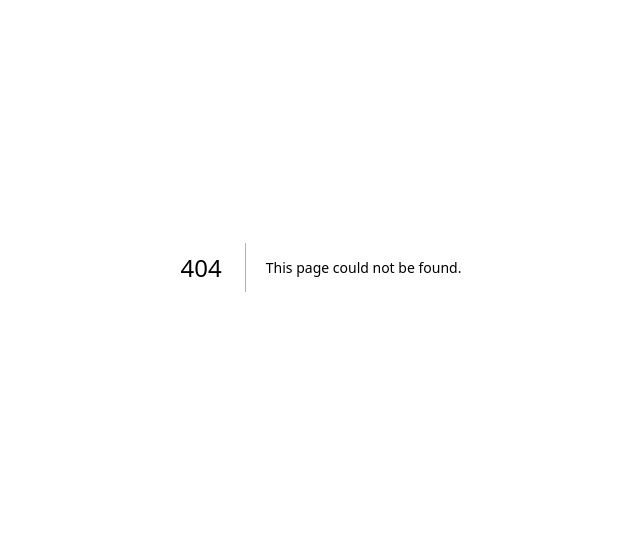
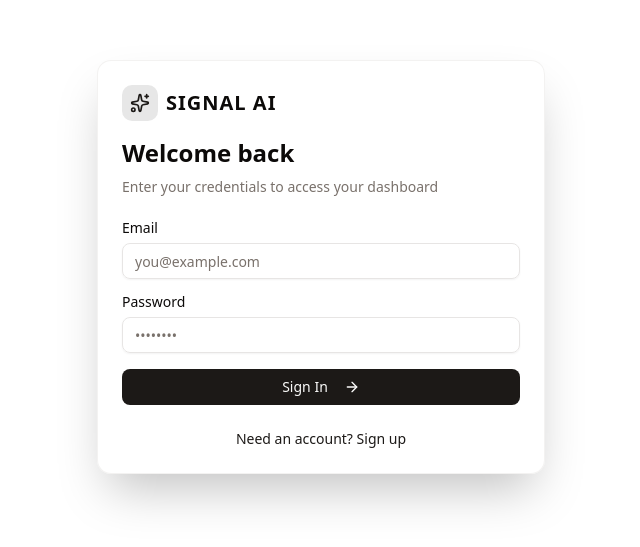
Before and after one commit to mrbannerbear/signal-ai, a Next.js app: page /auth in a window 1280 px wide. Before the commit this address had no page. Shown: the part 133-680 px from the top of the page, without its empty margins (319-959 px from the left). Built offline with nearby package versions, Linux system fonts and the light colour scheme.

Commit message:
fixed redirect bugs

```diff
--- a/app/(auth)/login/page.tsx
+++ /dev/null
@@ -1,24 +0,0 @@
-import { AuthCard } from "@/components/auth-card";
-import { signIn, signUp } from "@/app/(auth)/actions";
-
-export default function LoginPage() {
-  return (
-    <div className="relative flex min-h-dvh w-full items-center justify-center overflow-x-hidden bg-background px-4 py-12 sm:px-6 lg:px-8">
-      <div
-        className="absolute top-[-10%] -left-[-10%]
-                      w-48 h-48 sm:w-72 sm:h-72 lg:w-125 lg:h-125
-                      bg-purple-500/10 rounded-full blur-[80px] sm:blur-[128px] -z-10 animate-pulse"
-      />
-
-      {/* Bottom Right Blob */}
-      <div
-        className="absolute bottom-[-10%] -right-[-10%]
-                      w-48 h-48 sm:w-72 sm:h-72 lg:w-125 lg:h-125
-                      bg-blue-500/10 rounded-full blur-[80px] sm:blur-[128px] -z-10"
-      />
-      <div className="z-10 w-full flex justify-center">
-        <AuthCard initialMode="login" onSignIn={signIn} onSignUp={signUp} />
-      </div>
-    </div>
-  );
-}
--- a/app/(auth)/signup/page.tsx
+++ /dev/null
@@ -1,24 +0,0 @@
-import { AuthCard } from "@/components/auth-card";
-import { signIn, signUp } from "@/app/(auth)/actions";
-
-export default function SignupPage() {
-  return (
-    <div className="relative flex min-h-dvh w-full items-center justify-center overflow-x-hidden bg-background px-4 py-12 sm:px-6 lg:px-8">
-      <div
-        className="absolute top-[-10%] -left-[-10%]
-                      w-48 h-48 sm:w-72 sm:h-72 lg:w-125 lg:h-125
-                      bg-purple-500/10 rounded-full blur-[80px] sm:blur-[128px] -z-10 animate-pulse"
-      />
-
-      {/* Bottom Right Blob */}
-      <div
-        className="absolute bottom-[-10%] -right-[-10%]
-                      w-48 h-48 sm:w-72 sm:h-72 lg:w-125 lg:h-125
-                      bg-blue-500/10 rounded-full blur-[80px] sm:blur-[128px] -z-10"
-      />
-      <div className="z-10 w-full flex justify-center">
-        <AuthCard initialMode="login" onSignIn={signIn} onSignUp={signUp} />
-      </div>
-    </div>
-  );
-}
--- a/app/(auth)/actions.ts
+++ b/app/auth/actions.ts
@@ -2,6 +2,7 @@
 
 import { createClient } from "@/app/lib/supabase/server";
 import { LoginInput, loginSchema, SignupInput, signupSchema } from "@/app/schemas/auth.schema";
+import { revalidatePath } from "next/cache";
 
 const validateAuthData = (
   type: "login" | "signup",
@@ -38,7 +39,8 @@ export const signIn = async (data: LoginInput) => {
     const supabase = await createClient();
     const { error } = await supabase.auth.signInWithPassword({ email, password });
     if(error) return { error: error.message }
-    return { success: "Successfully signed in!" }
+    revalidatePath("/");
+    return { success: true, message: "Successfully signed in." }
 }
 
 export const signUp = async (data: SignupInput) => {
@@ -53,7 +55,11 @@ export const signUp = async (data: SignupInput) => {
     const { email, password } = validatedData;
 
     const supabase = await createClient();
-    const { error } = await supabase.auth.signUp({ email, password });
+    const { error } = await supabase.auth.signUp({ email, password,
+        options: {
+            emailRedirectTo: `${process.env.NEXT_PUBLIC_BASE_URL}/`,
+        }
+     });
     if(error) return { error: error.message }
-    return { success: "Successfully signed up! Please check your email to verify your account." }
+    return { success: true, message: "Please check your email to verify your account." }
 }
--- /dev/null
+++ b/app/auth/callback/route.ts
@@ -0,0 +1,30 @@
+import { createClient } from '@/app/lib/supabase/client'
+import { NextResponse } from 'next/server'
+
+export async function GET(request: Request) {
+  // The `/auth/callback` route is used by the Supabase auth flow to exchange
+  // a temporary code for a session.
+  const { searchParams, origin } = new URL(request.url)
+  const code = searchParams.get('code')
+
+  // 'next' is where we want to send the user after successful login
+  // Defaults to '/' if not provided
+  const next = searchParams.get('next') ?? '/dashboard'
+
+  if (code) {
+    const supabase = await createClient()
+
+    // Exchange the code for a session and store it in cookies
+    const { error } = await supabase.auth.exchangeCodeForSession(code)
+
+    if (!error) {
+      // If we're successful, redirect to the 'next' destination
+      // Using origin ensures we stay on the same domain
+      return NextResponse.redirect(`${origin}${next}`)
+    }
+  }
+
+  // If there's an error (e.g., code expired), redirect to an error page
+  // or the login page with a clear message
+  return NextResponse.redirect(`${origin}/login?error=auth-code-error`)
+}
--- /dev/null
+++ b/app/auth/page.tsx
@@ -0,0 +1,14 @@
+import { signIn, signUp } from "@/app/auth/actions";
+import AuthCard from "@/components/auth-card";
+
+export default function SignupPage() {
+  return (
+    <div className="relative flex min-h-dvh w-full items-center justify-center overflow-x-hidden bg-background px-4 py-12 sm:px-6 lg:px-8">
+      <div className="absolute top-[-10%] -left-[-10%] w-48 h-48 sm:w-72 sm:h-72 lg:w-125 lg:h-125 bg-purple-500/10 rounded-full blur-[80px] sm:blur-[128px] -z-10 animate-pulse" />
+      <div className="absolute bottom-[-10%] -right-[-10%] w-48 h-48 sm:w-72 sm:h-72 lg:w-125 lg:h-125 bg-blue-500/10 rounded-full blur-[80px] sm:blur-[128px] -z-10" />
+      <div className="z-10 w-full flex justify-center">
+        <AuthCard onSignIn={signIn} onSignUp={signUp} />
+      </div>
+    </div>
+  );
+}
--- a/components/auth-card.tsx
+++ b/components/auth-card.tsx
@@ -4,73 +4,145 @@ import { useState, useTransition } from "react";
 import { motion, AnimatePresence } from "framer-motion";
 import { useForm } from "react-hook-form";
 import { zodResolver } from "@hookform/resolvers/zod";
-import { Loader2, ArrowRight, Sparkles } from "lucide-react";
-import Link from "next/link";
-
-import { loginSchema, signupSchema, type LoginInput, type SignupInput } from "@/app/schemas/auth.schema";
+import { Loader2, ArrowRight, Sparkles, MailCheck } from "lucide-react";
+import {
+  loginSchema,
+  signupSchema,
+  type LoginInput,
+  type SignupInput,
+} from "@/app/schemas/auth.schema";
 import { Button } from "@/components/ui/button";
 import { Input } from "@/components/ui/input";
-import { Card, CardContent, CardDescription, CardHeader, CardTitle } from "@/components/ui/card";
-import { Form, FormControl, FormField, FormItem, FormLabel, FormMessage } from "@/components/ui/form";
+import {
+  Card,
+  CardContent,
+  CardDescription,
+  CardHeader,
+  CardTitle,
+} from "@/components/ui/card";
+import {
+  Form,
+  FormControl,
+  FormField,
+  FormItem,
+  FormLabel,
+  FormMessage,
+} from "@/components/ui/form";
+import { useRouter } from "next/navigation";
 
 interface AuthCardProps {
-  initialMode: "login" | "signup";
-  onSignIn: (values: LoginInput) => Promise<{ error?: string; success?: string }>;
-  onSignUp: (values: SignupInput) => Promise<{ error?: string; success?: string }>;
+  onSignIn: (
+    values: LoginInput,
+  ) => Promise<{ error?: string; success?: boolean }>;
+  onSignUp: (
+    values: SignupInput,
+  ) => Promise<{ error?: string; success?: boolean }>;
 }
 
-export function AuthCard({ initialMode, onSignIn, onSignUp }: AuthCardProps) {
-  const [mode, setMode] = useState<"login" | "signup">(initialMode);
+export default function AuthCard({ onSignIn, onSignUp }: AuthCardProps) {
+  const [mode, setMode] = useState<"login" | "signup">("login");
   const [isPending, startTransition] = useTransition();
-  const [status, setStatus] = useState<{ type: "error" | "success"; message: string } | null>(null);
+  const [isSuccess, setIsSuccess] = useState(false);
+  const [status, setStatus] = useState<{
+    type: "error" | "success";
+    message: string;
+  } | null>(null);
+  const router = useRouter();
 
-  const form = useForm<LoginInput & { confirmPassword?: string }>({
-    resolver: zodResolver(mode === "login" ? loginSchema : signupSchema),
-    defaultValues: { email: "", password: "", confirmPassword: "" },
+  const form = useForm<SignupInput>({
+    // eslint-disable-next-line @typescript-eslint/no-explicit-any
+    resolver: zodResolver(mode === "login" ? loginSchema : signupSchema) as any,
+    defaultValues: {
+      email: "",
+      password: "",
+      confirmPassword: "",
+    },
   });
 
-  const onSubmit = async (values: LoginInput & { confirmPassword?: string }) => {
+  const onSubmit = async (values: SignupInput) => {
     setStatus(null);
     startTransition(async () => {
-      const result = mode === "login"
-        ? await onSignIn(values as LoginInput)
-        : await onSignUp(values as SignupInput);
+      // Logic split based on mode
+      const result =
+        mode === "login"
+          ? await onSignIn({ email: values.email, password: values.password })
+          : await onSignUp(values);
+          console.log("AuthCard onSubmit result:", result);
 
       if (result?.error) {
         setStatus({ type: "error", message: result.error });
       } else if (result?.success) {
-        setStatus({ type: "success", message: result.success });
+        if (mode === "signup") {
+          setIsSuccess(true);
+        } else {
+          router.push("/");
+        }
       }
     });
   };
 
   return (
-    <motion.div
-      initial={{ opacity: 0, y: 20 }}
-      animate={{ opacity: 1, y: 0 }}
-      transition={{ duration: 0.4, ease: "easeOut" }}
-      className="w-full max-w-md"
-    >
-      <Card className="border-border/50 bg-background/60 backdrop-blur-xl shadow-2xl">
-        <CardHeader className="space-y-1">
+    <motion.div layout className="w-full max-w-md">
+      <Card className="border-border/50 bg-background/60 backdrop-blur-xl shadow-2xl overflow-hidden">
+        <CardHeader>
           <div className="flex items-center gap-2 mb-2">
             <div className="p-2 rounded-lg bg-primary/10">
               <Sparkles className="w-5 h-5 text-primary" />
             </div>
-            <span className="font-bold tracking-tight text-xl">Signal AI</span>
+            <span className="font-bold text-xl uppercase tracking-wider">
+              Signal AI
+            </span>
           </div>
           <CardTitle className="text-2xl">
-            {mode === "login" ? "Welcome back" : "Get Started"}
+            {isSuccess
+              ? "Verify Email"
+              : mode === "login"
+                ? "Welcome back"
+                : "Create Account"}
           </CardTitle>
           <CardDescription>
-            {mode === "login"
-              ? "Sign in to your account to continue your applications"
-              : "Create an account to start optimizing your resume with AI"}
+            {isSuccess
+              ? `Verification link sent to ${form.getValues("email")}`
+              : mode === "login"
+                ? "Enter your credentials to access your dashboard"
+                : "Join Signal AI to start your smarter job search"}
           </CardDescription>
         </CardHeader>
+
         <CardContent>
+          <AnimatePresence mode="wait">
+            {isSuccess ? (
+              <motion.div
+                key="success"
+                initial={{ opacity: 0, x: 10 }}
+                animate={{ opacity: 1, x: 0 }}
+                className="flex flex-col items-center py-4 text-center"
+              >
+                <MailCheck className="h-12 w-12 text-emerald-500 mb-4" />
+                <p className="text-sm text-muted-foreground mb-6">
+                  Check your inbox and click the link to activate your account.
+                </p>
+                <Button
+                  variant="outline"
+                  onClick={() => {
+                    setIsSuccess(false);
+                    setMode("login");
+                  }}
+                >
+                  Back to Login
+                </Button>
+              </motion.div>
+            ) : (
+              <motion.div
+                key="form"
+                initial={{ opacity: 0 }}
+                animate={{ opacity: 1 }}
+              >
                 <Form {...form}>
-            <form onSubmit={form.handleSubmit(onSubmit)} className="space-y-4">
+                  <form
+                    onSubmit={form.handleSubmit(onSubmit)}
+                    className="space-y-4"
+                  >
                     <FormField
                       control={form.control}
                       name="email"
@@ -78,7 +150,7 @@ export function AuthCard({ initialMode, onSignIn, onSignUp }: AuthCardProps) {
                         <FormItem>
                           <FormLabel>Email</FormLabel>
                           <FormControl>
-                      <Input placeholder="name@example.com" {...field} autoComplete="email" />
+                            <Input placeholder="you@example.com" {...field} />
                           </FormControl>
                           <FormMessage />
                         </FormItem>
@@ -91,7 +163,11 @@ export function AuthCard({ initialMode, onSignIn, onSignUp }: AuthCardProps) {
                         <FormItem>
                           <FormLabel>Password</FormLabel>
                           <FormControl>
-                      <Input type="password" placeholder="••••••••" {...field} autoComplete="current-password" />
+                            <Input
+                              type="password"
+                              placeholder="••••••••"
+                              {...field}
+                            />
                           </FormControl>
                           <FormMessage />
                         </FormItem>
@@ -104,16 +180,20 @@ export function AuthCard({ initialMode, onSignIn, onSignUp }: AuthCardProps) {
                           initial={{ opacity: 0, height: 0 }}
                           animate={{ opacity: 1, height: "auto" }}
                           exit={{ opacity: 0, height: 0 }}
-                    transition={{ duration: 0.2 }}
+                          className="space-y-4"
                         >
                           <FormField
                             control={form.control}
                             name="confirmPassword"
                             render={({ field }) => (
-                        <FormItem className="pt-2">
+                              <FormItem>
                                 <FormLabel>Confirm Password</FormLabel>
                                 <FormControl>
-                            <Input type="password" placeholder="••••••••" {...field} autoComplete="new-password" />
+                                  <Input
+                                    type="password"
+                                    placeholder="••••••••"
+                                    {...field}
+                                  />
                                 </FormControl>
                                 <FormMessage />
                               </FormItem>
@@ -124,46 +204,48 @@ export function AuthCard({ initialMode, onSignIn, onSignUp }: AuthCardProps) {
                     </AnimatePresence>
 
                     {status && (
-                <motion.div
-                  initial={{ opacity: 0, scale: 0.95 }}
-                  animate={{ opacity: 1, scale: 1 }}
-                  className={`p-3 rounded-md text-sm font-medium ${
-                    status.type === "error" ? "bg-destructive/10 text-destructive" : "bg-emerald-500/10 text-emerald-500"
-                  }`}
+                      <div
+                        className={`p-3 rounded-md text-sm ${status.type === "error" ? "bg-destructive/10 text-destructive" : "bg-emerald-500/10 text-emerald-500"}`}
                       >
                         {status.message}
-                </motion.div>
+                      </div>
                     )}
 
-              <Button type="submit" className="w-full" disabled={isPending}>
+                    <Button
+                      type="submit"
+                      className="w-full"
+                      disabled={isPending}
+                    >
                       {isPending ? (
-                  <Loader2 className="h-4 w-4 animate-spin" />
+                        <Loader2 className="mr-2 h-4 w-4 animate-spin" />
+                      ) : mode === "login" ? (
+                        "Sign In"
                       ) : (
-                  <>
-                    {mode === "login" ? "Sign In" : "Create Account"}
-                    <ArrowRight className="ml-2 h-4 w-4" />
-                  </>
+                        "Register"
                       )}
+                      {!isPending && <ArrowRight className="ml-2 h-4 w-4" />}
                     </Button>
                   </form>
                 </Form>
 
                 <div className="mt-6 text-center text-sm">
-            <p className="text-muted-foreground">
-              {mode === "login" ? "Don't have an account?" : "Already have an account?"}{" "}
-              <Link
-                href={mode === "login" ? "/signup" : "/login"}
+                  <button
+                    type="button"
                     onClick={() => {
                       setMode(mode === "login" ? "signup" : "login");
+                      form.reset();
                       setStatus(null);
-                  form.reset();
                     }}
-                className="font-medium text-primary hover:underline underline-offset-4"
+                    className="text-primary hover:underline font-medium"
                   >
-                {mode === "login" ? "Sign up" : "Log in"}
-              </Link>
-            </p>
+                    {mode === "login"
+                      ? "Need an account? Sign up"
+                      : "Have an account? Log in"}
+                  </button>
                 </div>
+              </motion.div>
+            )}
+          </AnimatePresence>
         </CardContent>
       </Card>
     </motion.div>
```
Lines whose indentation alone changed are shown as unchanged.
